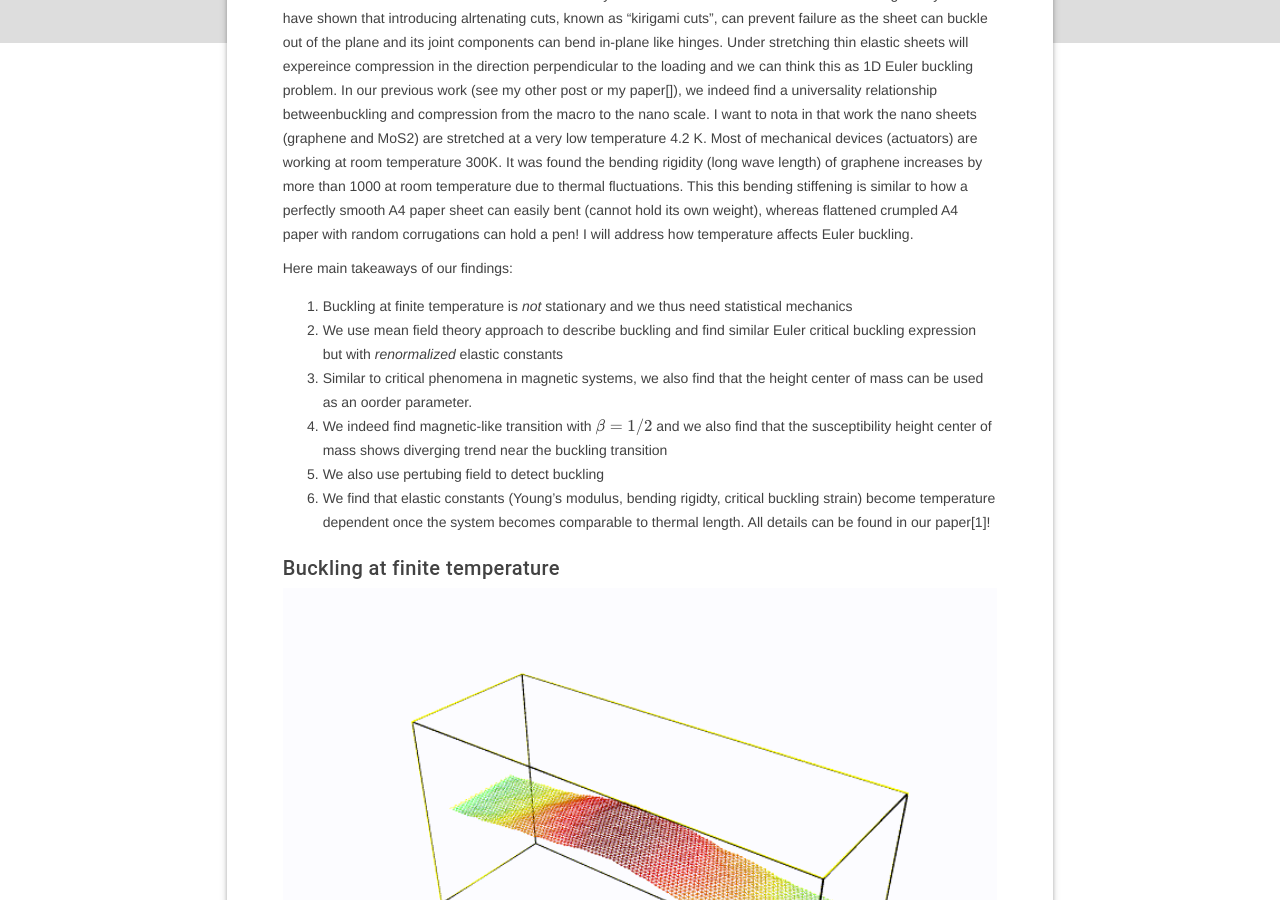
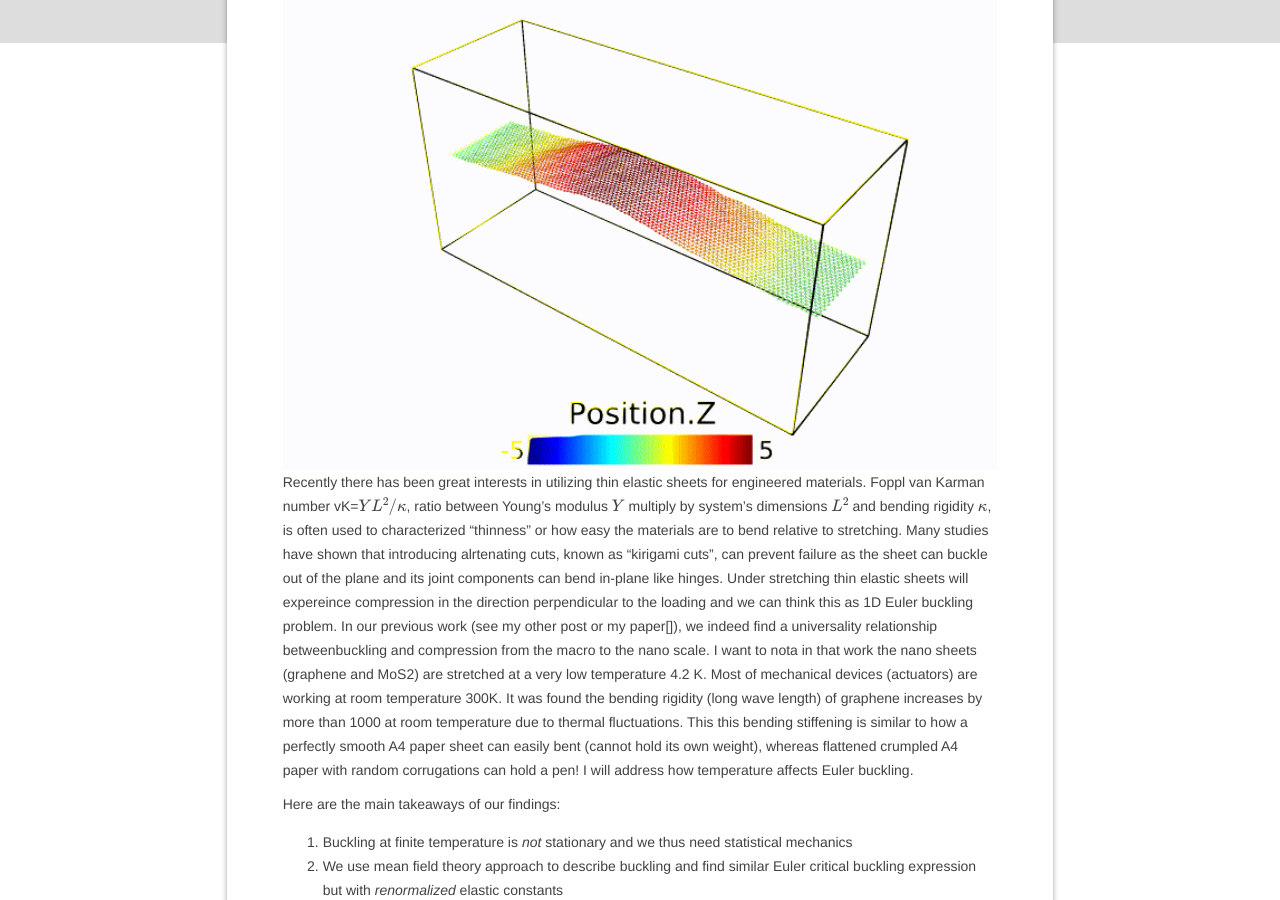
Before and after one commit to phanakata/phanakata.github.io, a Jekyll site: the page built from _posts/2020-12-01-thermalized-buckling.markdown, in a window 1280 px wide and 900 px high, scrolled down 381 px. Built offline with Jekyll 4.4.1, drawn with Linux system fonts in a browser that asks for light colours; formulas are drawn with MathJax 3; some of the changed lines change nothing that is shown.

Commit message:
Finalized takeaways

```diff
--- a/_posts/2020-12-01-thermalized-buckling.markdown
+++ b/_posts/2020-12-01-thermalized-buckling.markdown
@@ -6,9 +6,10 @@ categories: statistical mechanics
 author: Paul Hanakata
 ---
 #### Thermalized Euler Buckling
+<img src="/img/T0.05_buckled.gif" width="200" height="200" />
 Recently there has been great interests in utilizing thin elastic sheets for engineered materials. Foppl van Karman number vK=$YL^2/\kappa$, ratio between Young's modulus $Y$ multiply by system's dimensions $L^2$ and bending rigidity $\kappa$, is often used to characterized "thinness" or how easy the materials are to bend relative to stretching. Many studies have shown that introducing alrtenating cuts, known as "kirigami cuts", can prevent failure as the sheet can buckle out of the plane and its joint components can bend in-plane like hinges. Under stretching thin elastic sheets will expereince compression in the direction perpendicular to the loading and we can think this as 1D Euler buckling problem.  In our previous work (see my other post or my paper[]), we indeed find a universality relationship betweenbuckling and compression from the macro to the nano scale. I want to nota in that work the nano sheets (graphene and MoS2) are stretched at a very low temperature 4.2 K. Most of mechanical devices (actuators) are working at room temperature 300K. It was found the bending rigidity (long wave length) of graphene increases by more than 1000 at room temperature due to thermal fluctuations. This  this bending stiffening is similar to how a perfectly smooth A4 paper sheet can easily bent (cannot hold its own weight), whereas flattened crumpled A4 paper with random corrugations can hold a pen!    I will address how temperature affects Euler buckling.
 
-Here main takeaways of our findings:
+Here are the main takeaways of our findings:
 1. Buckling at finite temperature is *not* stationary and we thus need statistical mechanics
 2. We use mean field theory approach to describe buckling and find similar Euler critical buckling expression but with *renormalized* elastic constants
 3. Similar to critical phenomena in magnetic systems, we also find that the height center of mass can be used as an oorder parameter.
@@ -17,18 +18,17 @@ Here main takeaways of our findings:
 6. We find that elastic constants (Young's modulus, bending rigidty, critical buckling strain) become temperature dependent once the system becomes comparable to thermal length.
 All details can be found in our paper[1]!
 
-##### Buckling at finite temperature
-<img src="/img/T0.05_buckled.gif" width="200" height="200" />
+###### Buckling at finite temperature
 
-#### Mean field theory
+###### Mean field theory
 
-#### Universality in thermalized buckling transition
+###### Universality in thermalized buckling transition
 
 
 
 *To be continued*
-## Final notes
-This work in collaboration with <a href="http://pubs.rsc.org/-/content/articlelanding/2017/sm/c7sm01693j/unauth#!divAbstract" style="color:#268cd7
+##### Final notes
+This work in collaboration with <a href="https://www.kitp.ucsb.edu/bowick" style="color:#268cd7
 ">Mark Bowick's group</a> at UCSB. If you want to use our pics or animations for your research please send me an email and I am more than happy to provide the files. Also cite our paper[2].
 ***References***:
 
```
